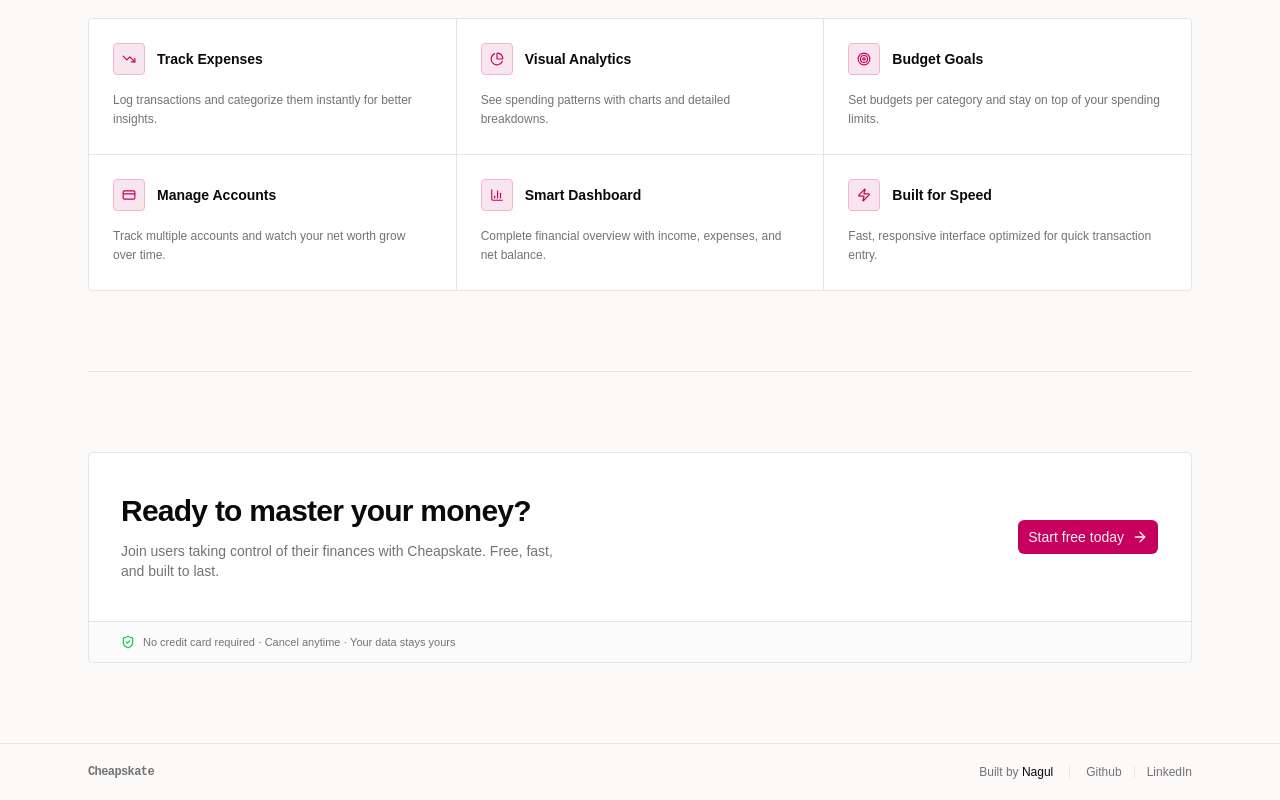
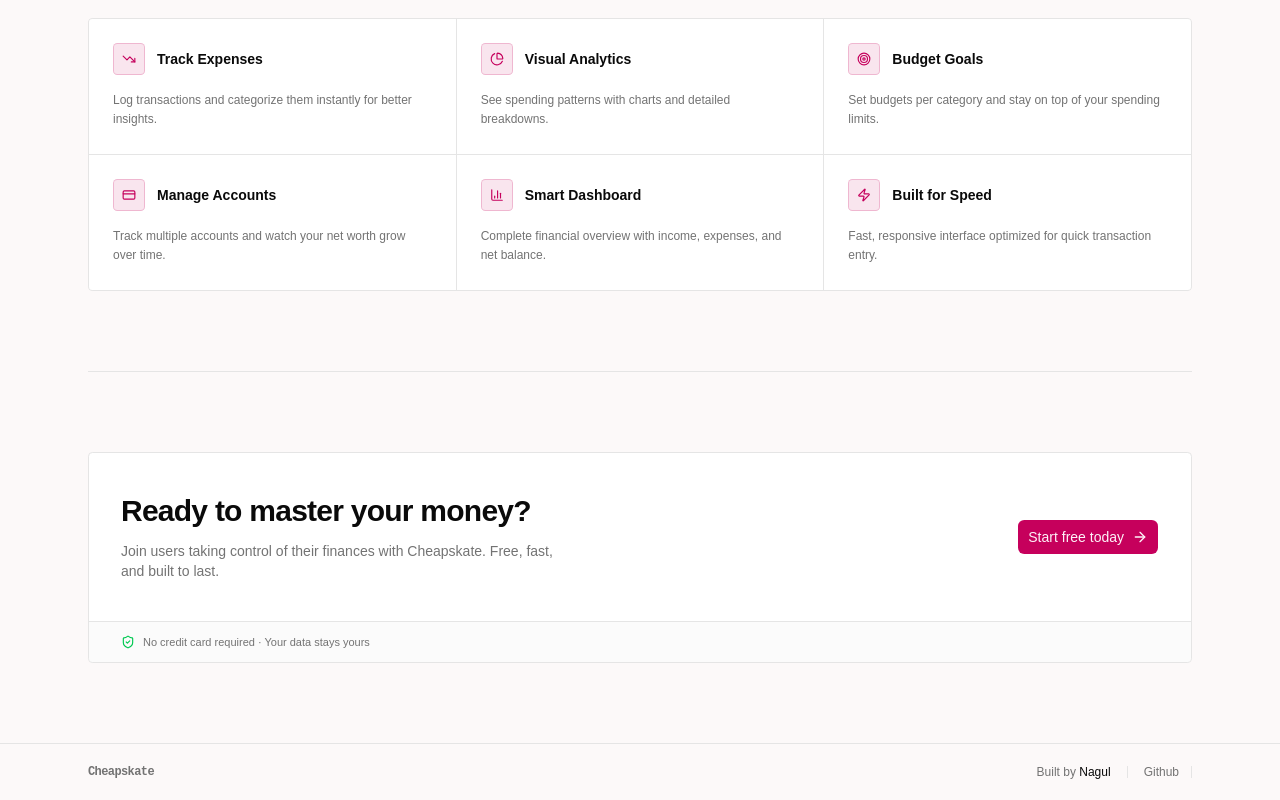
Before and after one commit to Nagul75/cheapskate-frontend, a React (Vite) app: page / in a window 1280 px wide. Shown: the part 827-1627 px from the top of the page. Built offline with nearby package versions, Linux system fonts and the light colour scheme; no server answers.

Commit message:
CS-16 tweak hero content

```diff
--- a/src/pages/Hero.tsx
+++ b/src/pages/Hero.tsx
@@ -269,7 +269,7 @@ export function Hero() {
           <div className="border-t border-border bg-muted/40 px-8 py-3 flex items-center gap-2">
             <ShieldCheck className="h-3.5 w-3.5 text-green-500 shrink-0" />
             <span className="text-[11px] text-muted-foreground">
-              No credit card required · Cancel anytime · Your data stays yours
+              No credit card required · Your data stays yours
             </span>
           </div>
         </div>
@@ -297,14 +297,6 @@ export function Hero() {
                 Github
               </a>
               <div className="h-3 w-px bg-border" />
-              <a
-                href="https://linkedin.com/in/nagul25"
-                target="_blank"
-                rel="noopener noreferrer"
-                className="text-xs text-muted-foreground hover:text-foreground transition-colors font-medium"
-              >
-                LinkedIn
-              </a>
             </div>
           </div>
         </div>
```
